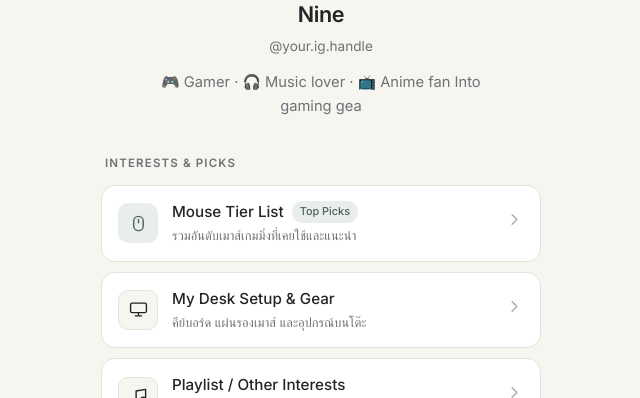
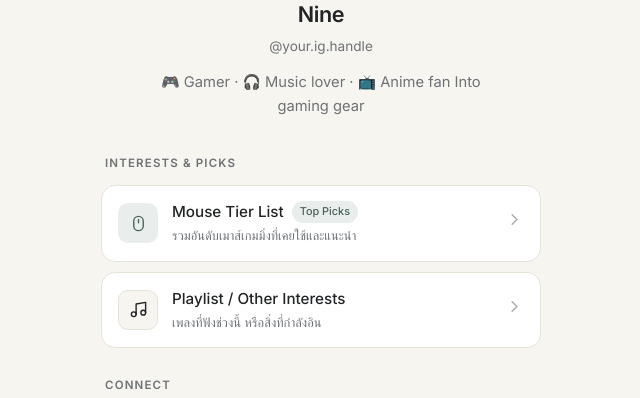
Before and after one commit to wipataputi/nine_krw.github.io, a plain HTML site: page index.html in a window 1280 px wide. Shown: the part 157-555 px from the top of the page, without its empty margins (319-959 px from the left). Drawn offline with Linux system fonts and the light colour scheme; a web font is replaced by a local one.

Commit message:
Update index.html

```diff
--- a/index.html
+++ b/index.html
@@ -239,7 +239,7 @@
       <p class="handle">@your.ig.handle</p>
       <p class="bio">
         🎮 Gamer · 🎧 Music lover · 📺 Anime fan
-                    Into gaming gea
+                    Into gaming gear
       </p>
     </header>
 
@@ -261,25 +261,6 @@
             Mouse Tier List <span class="badge">Top Picks</span>
           </div>
           <div class="link-desc">รวมอันดับเมาส์เกมมิ่งที่เคยใช้และแนะนำ</div>
-        </div>
-        <div class="arrow">
-          <svg viewBox="0 0 24 24" fill="none" stroke="currentColor" stroke-linecap="round" stroke-linejoin="round">
-            <path d="M9 18l6-6-6-6"></path>
-          </svg>
-        </div>
-      </a>
-
-      <!-- ความสนใจอื่น 1: เช่น โต๊ะคอม / Gear List -->
-      <a href="#" target="_blank" rel="noopener noreferrer" class="link-card">
-        <div class="icon-box">
-          <svg viewBox="0 0 24 24" fill="none" stroke="currentColor" stroke-linecap="round" stroke-linejoin="round">
-            <rect x="2" y="4" width="20" height="12" rx="2"></rect>
-            <path d="M8 20h8M12 16v4"></path>
-          </svg>
-        </div>
-        <div class="link-content">
-          <div class="link-title">My Desk Setup &amp; Gear</div>
-          <div class="link-desc">คีย์บอร์ด แผ่นรองเมาส์ และอุปกรณ์บนโต๊ะ</div>
         </div>
         <div class="arrow">
           <svg viewBox="0 0 24 24" fill="none" stroke="currentColor" stroke-linecap="round" stroke-linejoin="round">
```
